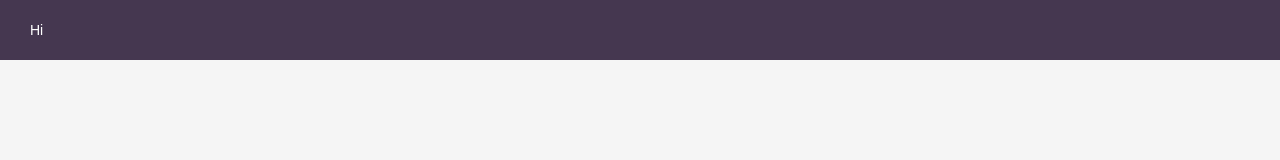
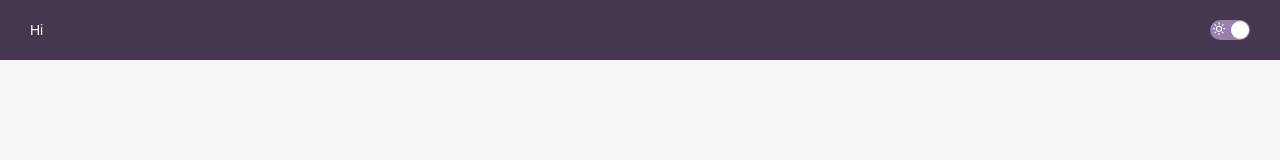
Before and after one commit to developermartins/theme-switcher, a React (Create React App) app: page / in a window 1280 px wide. Shown: the top 160 px of the page. Built offline with nearby package versions, Linux system fonts and the light colour scheme.

Commit message:
setup switch

```diff
--- a/package.json
+++ b/package.json
@@ -12,6 +12,7 @@
     "@types/react-dom": "^18.0.6",
     "react": "^18.2.0",
     "react-dom": "^18.2.0",
+    "react-icons": "^4.4.0",
     "react-scripts": "5.0.1",
     "react-switch": "^7.0.0",
     "styled-components": "^5.3.5",
--- a/src/components/Header/index.tsx
+++ b/src/components/Header/index.tsx
@@ -1,13 +1,29 @@
-import React from 'react';
+import React, { useContext } from 'react';
 import { Container } from './styles';
+import { ThemeContext } from 'styled-components'; // Acessando tema externo
+import {  WiDaySunny, WiMoonWaxingCrescent5  } from 'react-icons/wi';
+import Switch from 'react-switch';
 
 const Header: React.FC = () => {
 
-
+    const { colors } = useContext(ThemeContext); // Acessando tema externo
 
   return (
     <Container>
         Hi
+
+        <Switch
+            onChange={() => {}}
+            checked={true}
+            checkedIcon={<WiDaySunny size={18} />}
+            uncheckedIcon={<WiMoonWaxingCrescent5 size={18} />}
+            height={20}
+            width={40}
+            handleDiameter={18}
+            offColor={colors.themeOff}
+            onColor={colors.themeOn}
+        />
+
     </Container>
   );
 };
--- a/src/components/Header/styles.ts
+++ b/src/components/Header/styles.ts
@@ -2,6 +2,7 @@ import styled from "styled-components";
 
 export const Container = styled.div`
     height: 60px;
+    justify-content: space-between;
     background: ${ props => props.theme.colors.primary };
     color: #FFF;
     display: flex;
--- a/src/styles/styled.d.ts
+++ b/src/styles/styled.d.ts
@@ -7,6 +7,9 @@ declare module 'styled-components' {
         colors: {
             primary: string,
             secundary: string,
+            themeOn: string,
+            themeOff: string,
+
 
             background: string,
             text: string,
--- a/src/styles/themes/light.ts
+++ b/src/styles/themes/light.ts
@@ -4,6 +4,8 @@ export default {
     colors: {
         primary: '#453750',
         secundary: '#73648a',
+        themeOn: '#9882AC',
+        themeOff: '#A393BF',
 
         background: '#F5F5F5',
         text: '#333',
```
Also changed, not shown: 1 other file (tests, documents, lock files or other folders).
